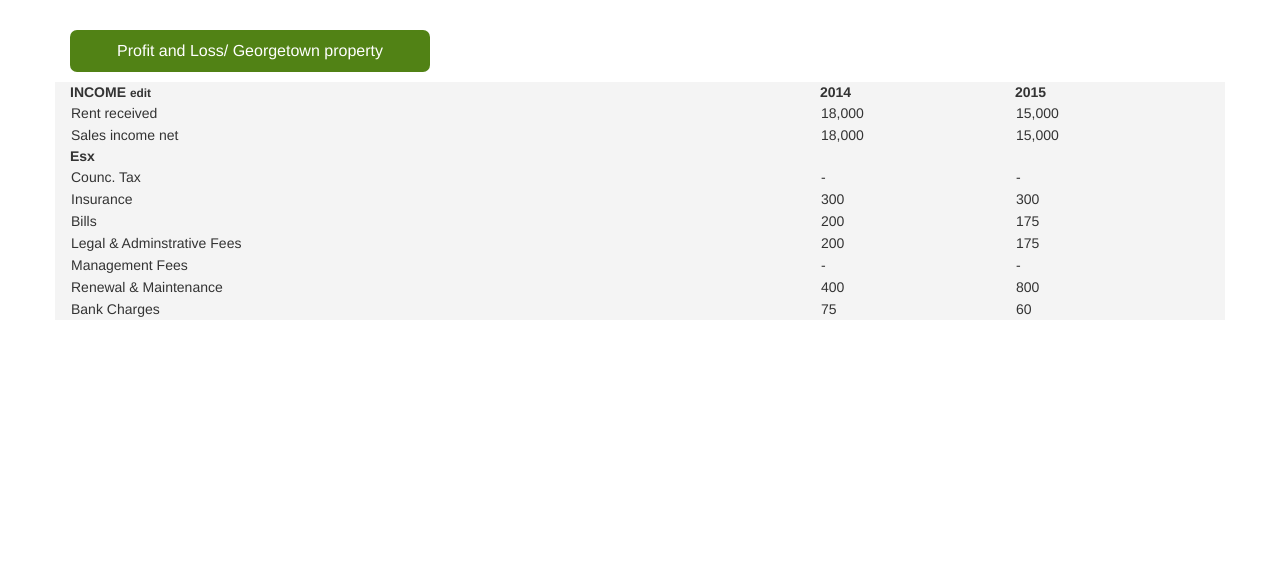
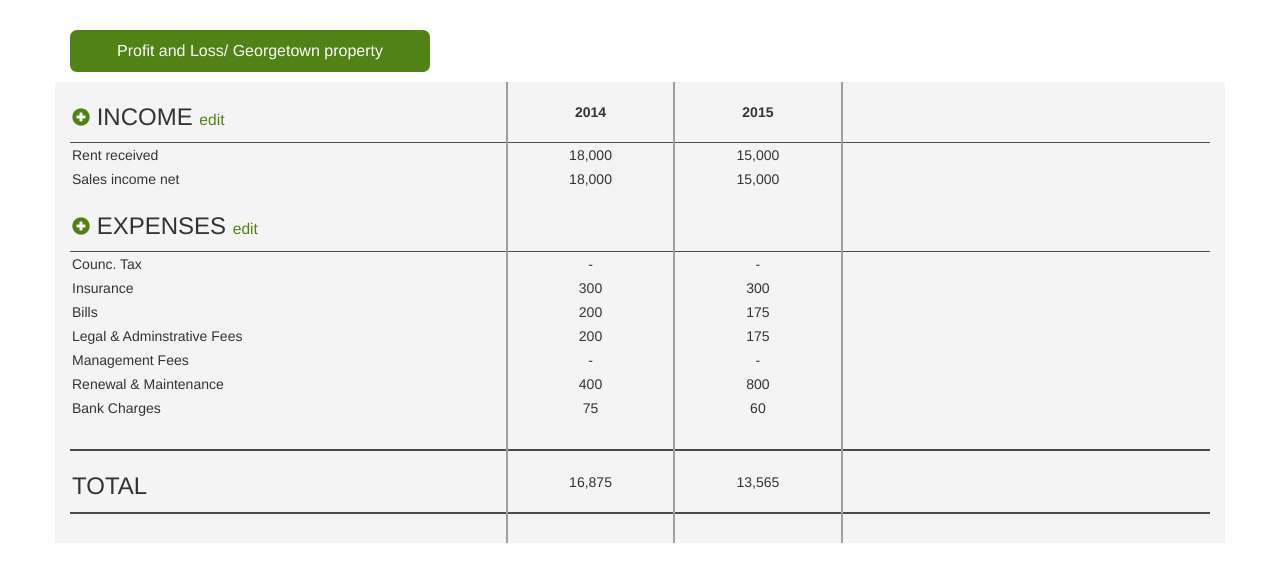
Before and after one commit to yasirtaher/RoomTitan-frontend, a PHP site: page /profit_and_loss.php in a window 1280 px wide. Shown: the part 93-675 px from the top of the page. Run offline with PHP 8.4, Linux system fonts and the light colour scheme; some libraries are stand-ins or nearby versions.

Commit message:
Profit and Loss, Add Room

```diff
--- a/css/titan.css
+++ b/css/titan.css
@@ -1170,15 +1174,81 @@ margin-left: -0.11063829787234%;
 }
 
 .profitinfo td{
-    padding: 1px;
+    padding: 2px;
+}
+
+.profitinfo th{
+    padding: 20px;
+}
+
+.profitinfo th,.profitinfo td{
+    border-right: 2px solid #9F9F9F;
+    border-bottom: 1px solid #4A4A4A;
+    border-top: 0px;
+    border-left: 0px;
 }
 
 .profitinfo tr{
-    padding: 20px;
+    border-right: 0px;
+    border-bottom: 1px solid #4A4A4A;
 }
 
-.profitinfo th,tr,td{
-    /*border: 2px solid #9F9F9F;*/
-    border-top: 0px;
+.profitinfo .total{
+    border: 2px solid #4A4A4A;
+    border-right: 0px;
     border-left: 0px;
 }
+
+.blank_row
+{
+    height: 30px !important;
+    background-color: #F4F4F4;
+
+}
+
+.profitinfo .edittag{
+    color: #508114;
+}
+
+.profitinfo i{
+    color: #508114;
+    font-size: 18px;
+}
+
+.profitinfo .middle{
+    text-align: center;
+}
+
+/******************* END PROFIT and LOSS*******************/
+
+.shadow_with_cross{
+   position:relative;
+   box-shadow:0 0 2px rgb(173,173,173), 0 4px 2px rgb(173,173,173) ;
+}
+
+/**************PROPERTY DETAILS ADD******************/
+
+.add_room{
+    padding: 30px;
+}
+.customfield,.customfield:focus{
+    border:1px solid rgb(151,151,151) !important;
+    border-radius: 0px !important;
+}
+
+.image-upload > input
+{
+    display: none !important;
+}
+
+.image-upload img
+{
+    width: 80px;
+    cursor: pointer;
+    border: 1px solid rgb(151,151,151) !important;
+}
+
+.add_room button{
+    margin-top: 10px;
+}
+/**************END PROPERTY DETAILS ADD******************/
--- a/profit_and_loss.php
+++ b/profit_and_loss.php
@@ -7,9 +7,9 @@
   		<div class="col-md-12 profitinfo">
   			<table>
   				<tr>
-  					<th>INCOME <small>edit</small></th>
-  					<th>2014</th>
-  					<th>2015</th>
+  					<td><h3><i class="glyphicon glyphicon-plus-sign"></i> INCOME <small class="edittag">edit</small></h3></td>
+  					<th class="middle">2014</th>
+  					<th class="middle">2015</th>
   					<th id="noborder"></th>
   					<th id="noborder"> </th>
   					<th id="noborder"></th>
@@ -17,54 +17,69 @@
   				</tr>
   				<tr id="noborderbottom">
   					<td id="noborderbottom">Rent received</td>
-  					<td id="noborderbottom">18,000</td>
-  					<td id="noborderbottom">15,000</td>
+  					<td id="noborderbottom" class="middle">18,000</td>
+  					<td id="noborderbottom" class="middle">15,000</td>
   				</tr>
   				<tr id="noborderbottom">
   					<td id="noborderbottom">Sales income net</td>
-  					<td id="noborderbottom">18,000</td>
-  					<td id="noborderbottom">15,000</td>
+  					<td id="noborderbottom" class="middle">18,000</td>
+  					<td id="noborderbottom" class="middle">15,000</td>
   				</tr>
   				<tr>
-  					<th>Esx</th>
+  					<td> <h3> <i class="glyphicon glyphicon-plus-sign"></i> EXPENSES <small class="edittag">edit</small></h3></td>
   					<th></th>
   					<th></th>
   				</tr>
   				<tr id="noborderbottom">
   					<td id="noborderbottom">Counc. Tax</td>
-  					<td id="noborderbottom">-</td>
-  					<td id="noborderbottom">-</td>
+  					<td id="noborderbottom" class="middle">-</td>
+  					<td id="noborderbottom" class="middle">-</td>
   				</tr>
   				<tr id="noborderbottom">
   					<td id="noborderbottom">Insurance</td>
-  					<td id="noborderbottom">300</td>
-  					<td id="noborderbottom">300</td>
+  					<td id="noborderbottom" class="middle">300</td>
+  					<td id="noborderbottom" class="middle">300</td>
   				</tr>
   				<tr id="noborderbottom">
   					<td id="noborderbottom">Bills</td>
-  					<td id="noborderbottom">200</td>
-  					<td id="noborderbottom">175</td>
+  					<td id="noborderbottom" class="middle">200</td>
+  					<td id="noborderbottom" class="middle">175</td>
   				</tr>
   				<tr id="noborderbottom">
   					<td id="noborderbottom">Legal & Adminstrative Fees</td>
-  					<td id="noborderbottom">200</td>
-  					<td id="noborderbottom">175</td>
+  					<td id="noborderbottom" class="middle">200</td>
+  					<td id="noborderbottom" class="middle">175</td>
   				</tr>
   				<tr id="noborderbottom">
   					<td id="noborderbottom">Management Fees</td>
-  					<td id="noborderbottom">-</td>
-  					<td id="noborderbottom">-</td>
+  					<td id="noborderbottom" class="middle">-</td>
+  					<td id="noborderbottom" class="middle">-</td>
   				</tr>
   				<tr id="noborderbottom">
   					<td id="noborderbottom">Renewal & Maintenance</td>
-  					<td id="noborderbottom">400</td>
-  					<td id="noborderbottom">800</td>
+  					<td id="noborderbottom" class="middle">400</td>
+  					<td id="noborderbottom" class="middle">800</td>
   				</tr>
-  				<tr id="noborderbottom">
+  				<tr id="noborderbottom" class="last">
   					<td id="noborderbottom">Bank Charges</td>
-  					<td id="noborderbottom">75</td>
-  					<td id="noborderbottom">60</td>
+  					<td id="noborderbottom" class="middle">75</td>
+  					<td id="noborderbottom" class="middle">60</td>
   				</tr>
+          <tr class="blank_row" id="noborderbottom">
+            <td id="noborderbottom"></td>
+            <td id="noborderbottom"></td>
+            <td id="noborderbottom"></td>
+          </tr>
+          <tr class="total">
+            <td ><h3>TOTAL</h3></td>
+            <td class="middle"> 16,875</td>
+            <td class="middle"> 13,565</td>
+          </tr>
+          <tr class="blank_row" id="noborderbottom">
+            <td id="noborderbottom"></td>
+            <td id="noborderbottom"></td>
+            <td id="noborderbottom"></td>
+          </tr>
   			</table>
 
   		</div>
```
Also changed, not shown: other parts of css/titan.css (+40 -36 lines), add_property.php (added, +171 -0 lines), img/bathroom.png (added), img/front.png (added), img/kitchen.png (added), img/livingroom.png (added), img/more.png (added), img/room.png (added).
